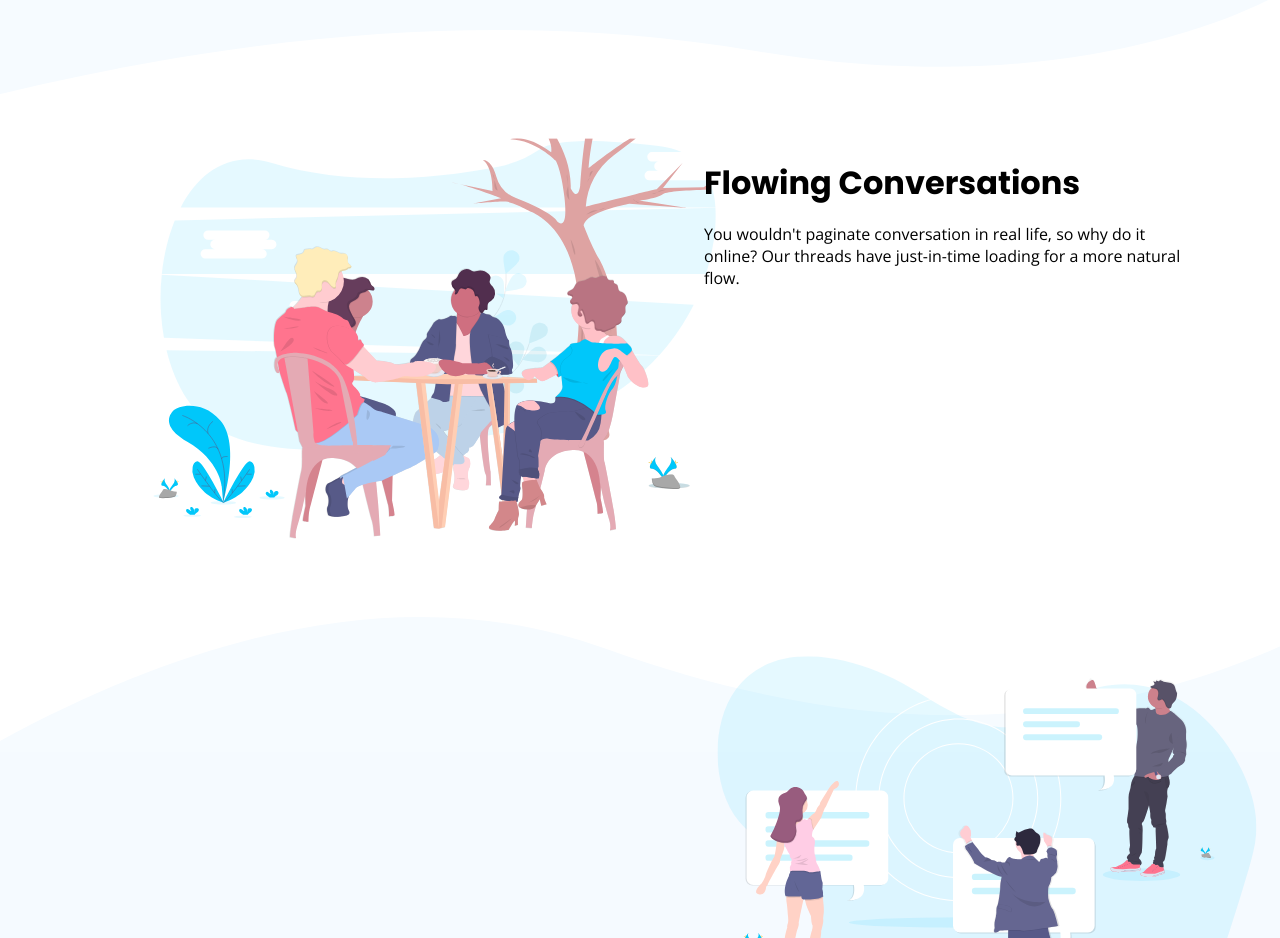
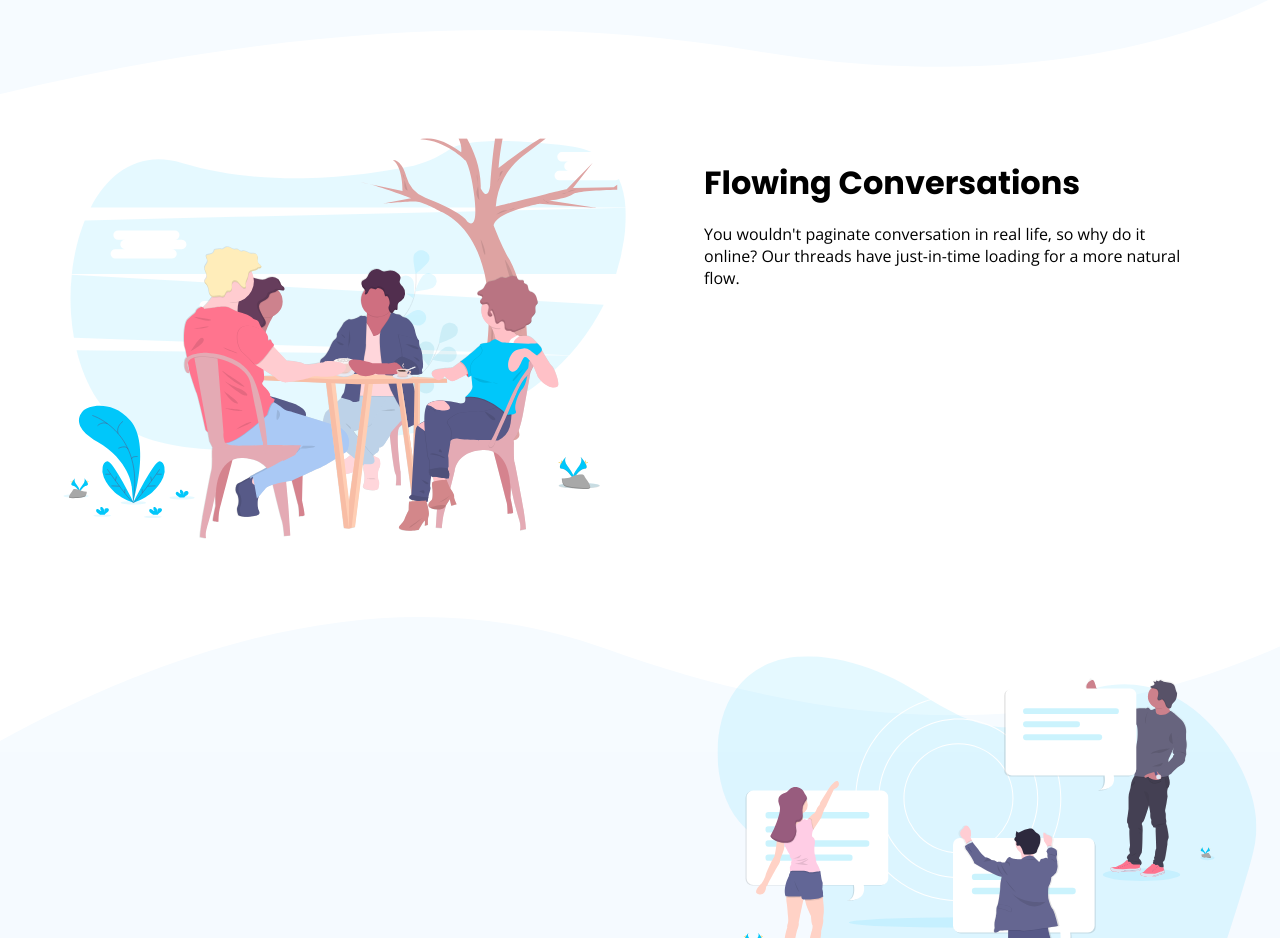
Before and after one commit to fmugisha/AWDCC-Challenge3, a plain HTML site: page index.html in a window 1280 px wide. Shown: the part 2480-3418 px from the top of the page. Drawn offline with nearby package versions, Linux system fonts and the light colour scheme.

Commit message:
Update style.css

```diff
--- a/style.css
+++ b/style.css
@@ -210,7 +210,7 @@ footer .svg {
 .flow-div svg {
     position: relative;
     transform: scale(0.5);
-    left: -10vw;
+    left: -17vw;
     top: -15vh;
 }
 #flow-container {
```
